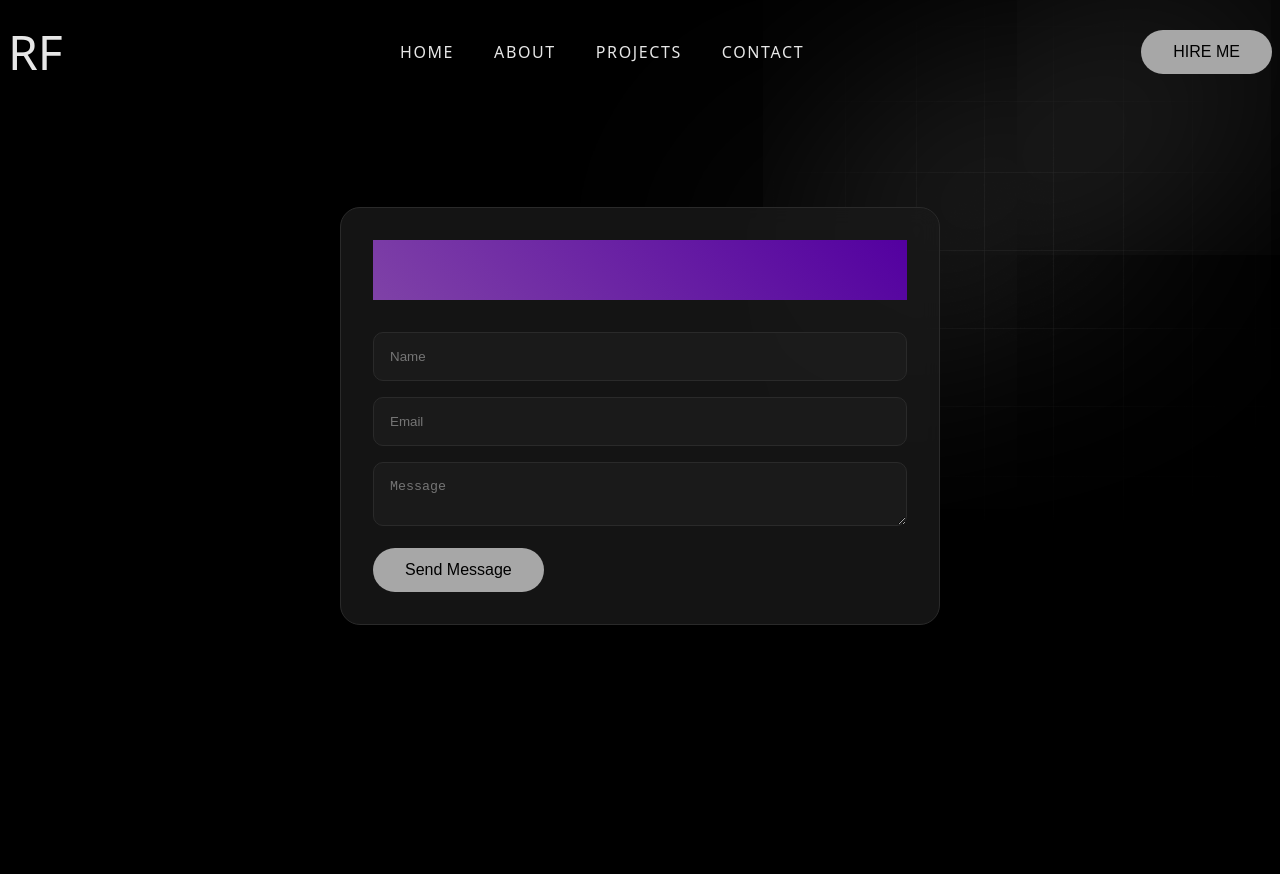
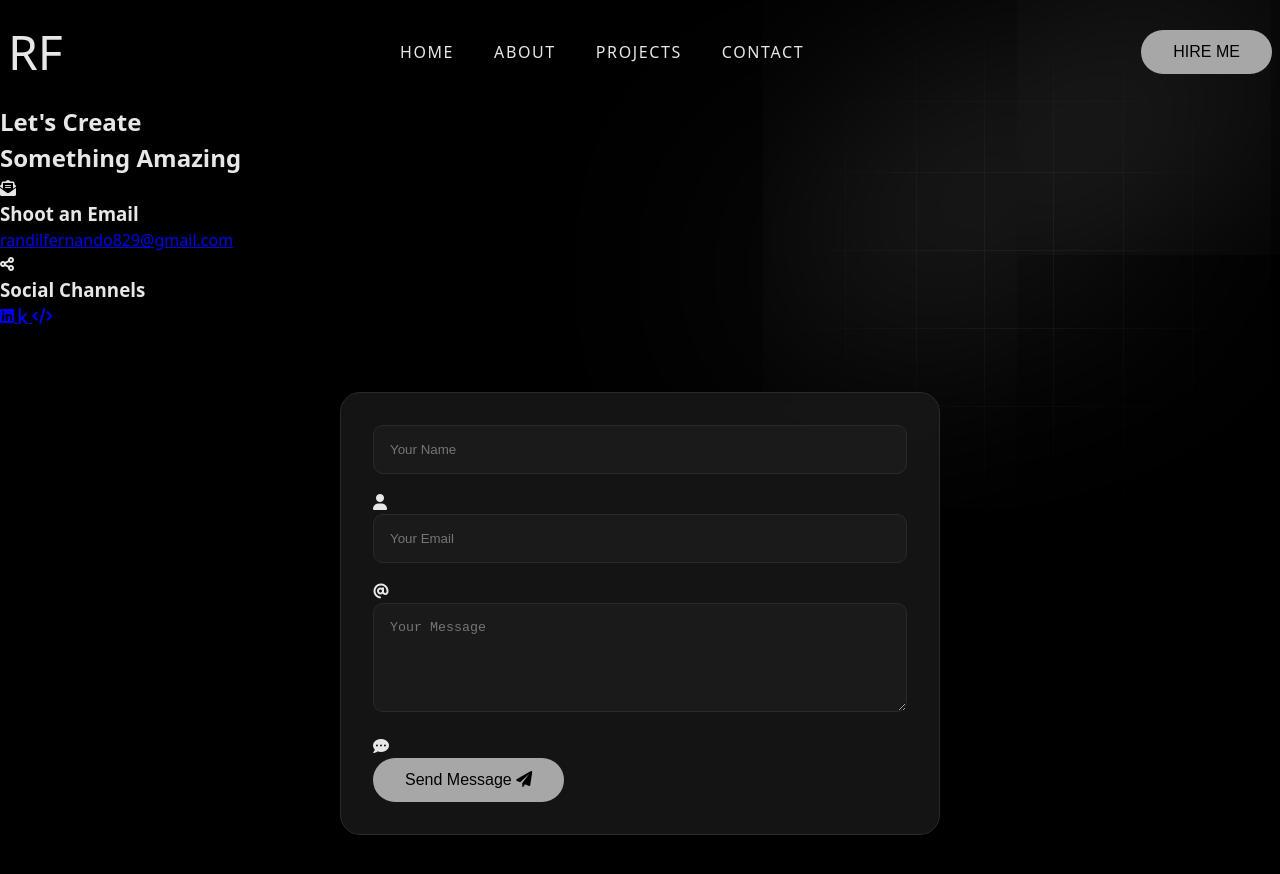
Before and after one commit to RandilFdo/Portfolio, a plain HTML site: page contact.html in a window 1280 px wide. Before the commit the page ends 800 px from the top, so only its background shows below. Drawn offline with nearby package versions, Linux system fonts and the light colour scheme.

Commit message:
contact.html

```diff
--- a/contact.html
+++ b/contact.html
@@ -5,6 +5,7 @@
     <meta name="viewport" content="width=device-width, initial-scale=1.0">
     <title>Contact | Randil Fernando</title>
     <link rel="stylesheet" href="style.css">
+    <link rel="stylesheet" href="https://cdnjs.cloudflare.com/ajax/libs/font-awesome/6.0.0/css/all.min.css">
 </head>
 <body>
     <img class="image-gradient" src="gradient.png" alt="gradient">
@@ -19,20 +20,67 @@
                 <a href="projects.html">PROJECTS</a>
                 <a href="contact.html">CONTACT</a>
             </nav>
-            <button class="btn-signing">HIRE ME</button>
+            <form action="hire.html">
+                <button data-aos="fade-down" data-aos-duration="1500" class="btn-signing">HIRE ME</button>
+            </form>
         </header>
 
-        <main class="page-content">
-            <div class="contact-form">
-                <h2>Get in Touch</h2>
-                <form>
-                    <input type="text" placeholder="Name">
-                    <input type="email" placeholder="Email">
-                    <textarea placeholder="Message"></textarea>
-                    <button class="btn-signing">Send Message</button>
-                </form>
+        <main class="page-content" data-aos="fade-up" data-aos-duration="800">
+            <div class="contact-section">
+                <div class="contact-info">
+                    <h2 class="gradient-text">Let's Create<br>Something Amazing</h2>
+                    <div class="contact-methods">
+                        <div class="contact-item">
+                            <i class="fas fa-envelope-open-text"></i>
+                            <div>
+                                <h3>Shoot an Email</h3>
+                                <a href="mailto:randilfernando829@gmail.com">randilfernando829@gmail.com</a>
+                            </div>
+                        </div>
+                        <div class="contact-item">
+                            <i class="fas fa-share-nodes"></i>
+                            <div>
+                                <h3>Social Channels</h3>
+                                <div class="social-mini">
+                                    <a href="https://linkedin.com/in/randil-fernando-01839628a" target="_blank">
+                                        <i class="fab fa-linkedin"></i>
+                                    </a>
+                                    <a href="https://kaggle.com/randilfdo" target="_blank">
+                                        <i class="fab fa-kaggle"></i>
+                                    </a>
+                                    <a href="https://leetcode.com/u/RandilFernando/" target="_blank">
+                                        <i class="fas fa-code"></i>
+                                    </a>
+                                </div>
+                            </div>
+                        </div>
+                    </div>
+                </div>
+
+                <div class="contact-form">
+                    <form>
+                        <div class="form-group">
+                            <input type="text" placeholder="Your Name" required>
+                            <i class="fas fa-user"></i>
+                        </div>
+                        <div class="form-group">
+                            <input type="email" placeholder="Your Email" required>
+                            <i class="fas fa-at"></i>
+                        </div>
+                        <div class="form-group">
+                            <textarea placeholder="Your Message" rows="5" required></textarea>
+                            <i class="fas fa-comment-dots"></i>
+                        </div>
+                        <button class="btn-signing">
+                            Send Message
+                            <i class="fas fa-paper-plane"></i>
+                        </button>
+                    </form>
+                </div>
             </div>
         </main>
     </div>
+    <script src="https://unpkg.com/aos@next/dist/aos.js"></script>
+    <script>AOS.init({once: true});</script>
 </body>
 </html>
```
